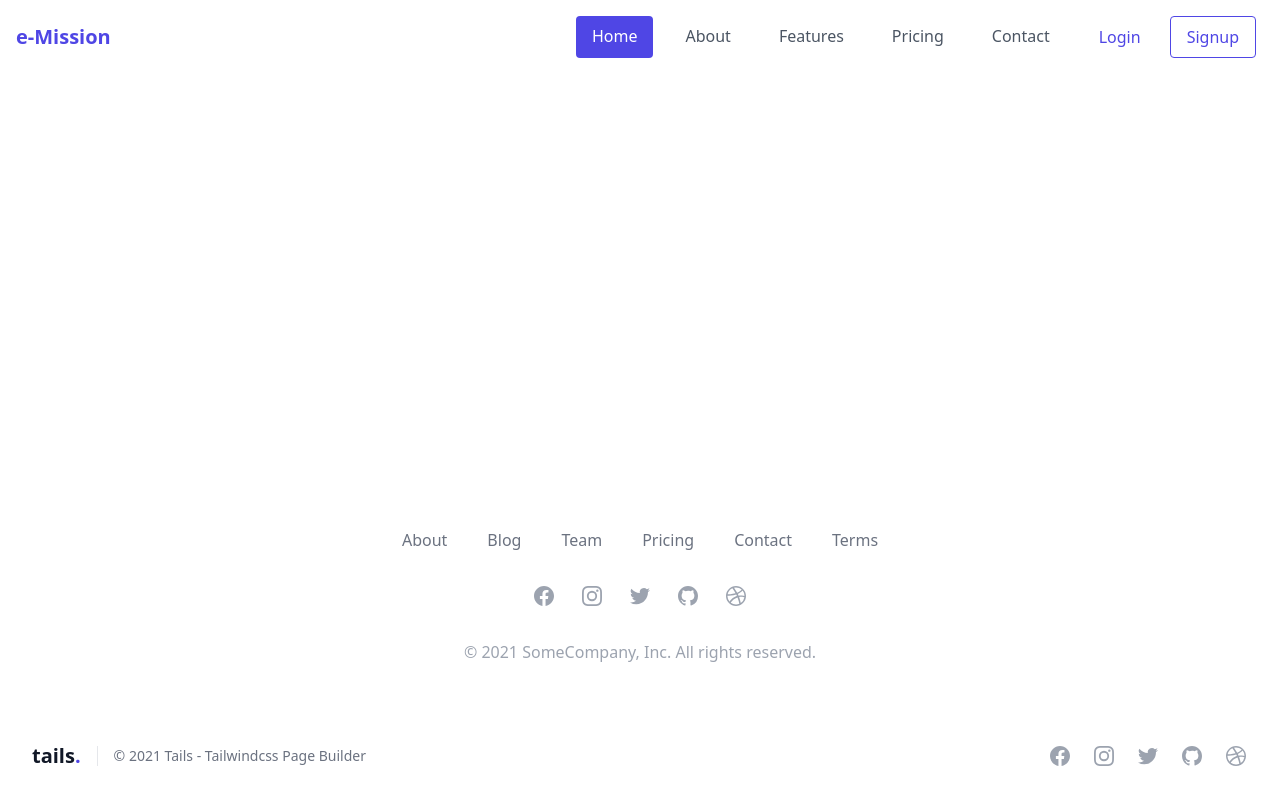
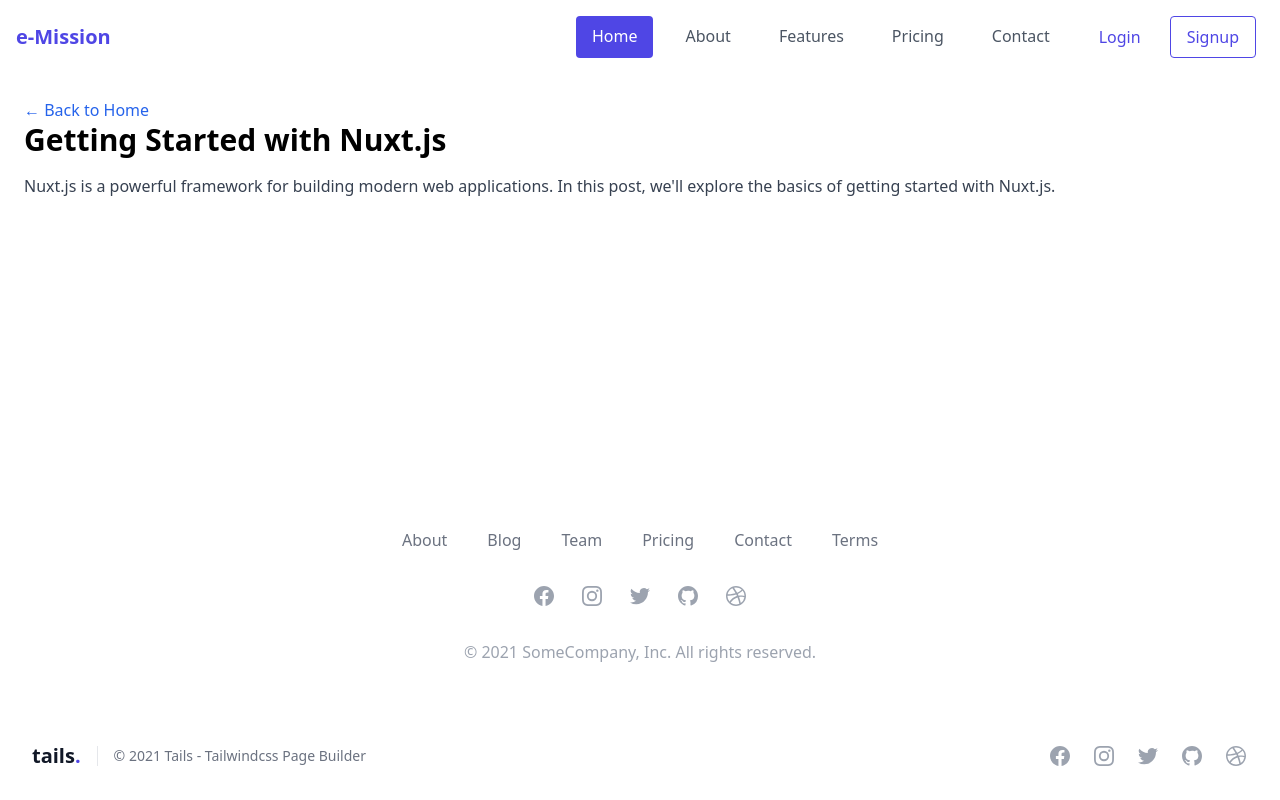
Before and after one commit to rafeyshah/blog-project, a Nuxt app: page /posts/1 in a window 1280 px wide. Built offline with nearby package versions, Linux system fonts and the light colour scheme.

Commit message:
Step 3: Dynamic Post Pages

```diff
--- a/nuxt.config.ts
+++ b/nuxt.config.ts
@@ -9,5 +9,10 @@ export default defineNuxtConfig({
     },
   },
 
+  // Other configurations...
+  nitro: {
+    preset: 'node-server',
+  },
+
   compatibilityDate: '2025-01-14',
 });
--- a/pages/index.vue
+++ b/pages/index.vue
@@ -7,10 +7,7 @@
                 <li v-for="post in posts" :key="post.id" class="p-4 border rounded-md shadow">
                     <h2 class="text-2xl font-semibold">{{ post.title }}</h2>
                     <p class="text-gray-700">{{ post.excerpt }}</p>
-            <nuxt-link
-              :to="`/posts/${post.id}`"
-              class="text-blue-600 hover:underline mt-2 inline-block"
-            >
+                    <nuxt-link :to="`/posts/${post.id}`" class="text-blue-600 hover:underline mt-2 inline-block">
                         Read More
                     </nuxt-link>
                 </li>
@@ -28,7 +25,6 @@
 onMounted(async () => {
     try {
         const response = await fetch('/posts.json');
-      console.log(response)
         posts.value = await response.json();
     } catch (error) {
         console.error('Failed to load posts:', error);
--- /dev/null
+++ b/pages/posts/[id].vue
@@ -0,0 +1,32 @@
+<template>
+    <div>
+      <nuxt-link to="/" class="text-blue-600 hover:underline">&larr; Back to Home</nuxt-link>
+      <div v-if="loading" class="text-gray-500 mt-4">Loading post...</div>
+      <div v-else>
+        <h1 class="text-3xl font-bold mb-4">{{ post.title }}</h1>
+        <p class="text-gray-700">{{ post.content }}</p>
+      </div>
+    </div>
+  </template>
+
+  <script setup>
+  import { ref, onMounted } from 'vue';
+  import { useRoute } from 'vue-router';
+
+  const route = useRoute();
+  const post = ref(null);
+  const loading = ref(true);
+
+  onMounted(async () => {
+    try {
+      const response = await fetch('/posts.json');
+      const posts = await response.json();
+      post.value = posts.find(p => p.id === parseInt(route.params.id));
+      if (!post.value) throw new Error('Post not found');
+    } catch (error) {
+      console.error('Error loading post:', error);
+    } finally {
+      loading.value = false;
+    }
+  });
+  </script>
```
Lines whose indentation alone changed are shown as unchanged.
